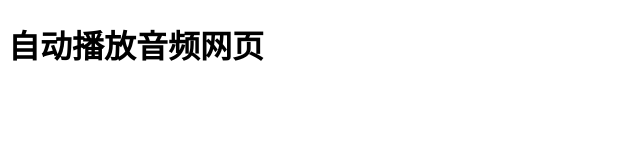
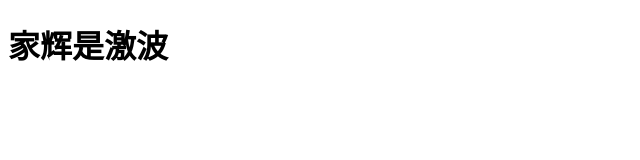
Before and after one commit to 35293705/-, a plain HTML site: page index.html in a window 1280 px wide. Shown: the whole page, without its empty margins (0-640 px from the left). Drawn offline with Linux system fonts and the light colour scheme.

Commit message:
Update index.html

```diff
--- a/index.html
+++ b/index.html
@@ -6,7 +6,7 @@
     <title>AutoPlay Audio</title>
 </head>
 <body>
-    <h1>自动播放音频网页</h1>
+    <h1>家辉是激波</h1>
     <audio autoplay loop>
         <source src="audio.mp3" type="audio/mpeg">
         <source src="audio.ogg" type="audio/ogg">
```
